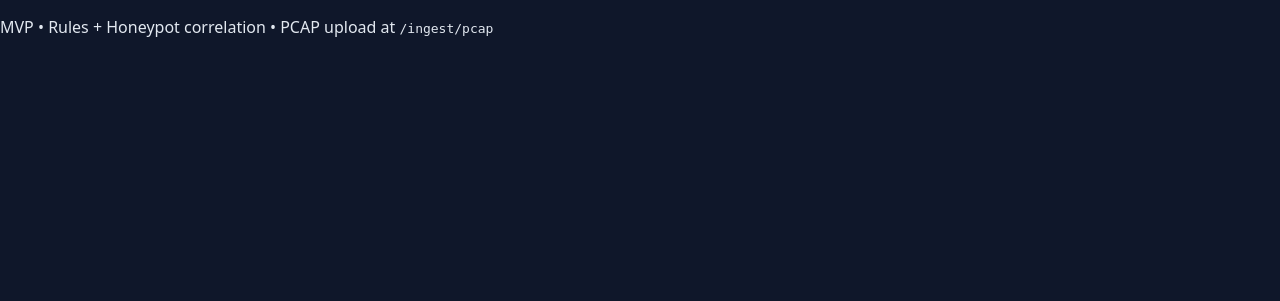
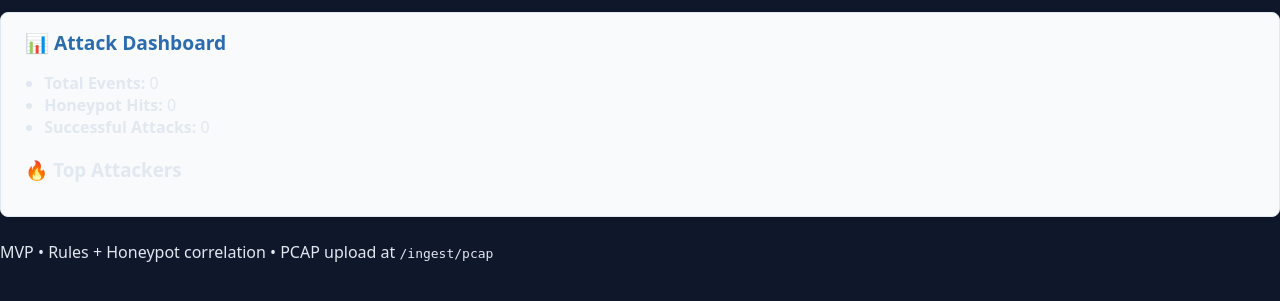
Before and after one commit to ojasvagr123/sih-urlsec-mvp, a FastAPI app: page / in a window 1280 px wide. Shown: the part 187-488 px from the top of the page. Run offline with FastAPI, Linux system fonts and the light colour scheme.

Commit message:
dashboard updates

```diff
--- a/app/main.py
+++ b/app/main.py
@@ -10,22 +10,26 @@
 from .detect import analyze
 from .pcap_ingest import parse_pcap_to_events
 import io, csv, os, datetime
+from collections import Counter
 
 app = FastAPI(title="URL Attack Detector MVP")
 
-# ✅ Fixed paths (correct relative to container)
+# Mount static + templates
 app.mount("/static", StaticFiles(directory="app/static"), name="static")
 templates = Jinja2Templates(directory="app/templates")
 
-# Initialize DB
+# Init DB
 init_db()
 
+# -----------------
+# Utility functions
+# -----------------
 
 def upsert_event_dict(ev: Dict[str, Any]):
     ev = ev.copy()
     ev.setdefault("event_id", gen_event_id())
     ev.setdefault("headers", {})
-    if ev.get("url") and (ev.get("params") is None or ev.get("params") == {}):
+    if ev.get("url") and not ev.get("params"):
         try:
             ev["params"] = extract_params(ev["url"])
         except Exception:
@@ -38,7 +42,6 @@
     with get_session() as s:
         s.add(Event(**ev))
         s.commit()
-
 
 def correlate_honeypot(window_seconds: int = 3600):
     with get_session() as s:
@@ -59,6 +62,11 @@
                         pass
         s.commit()
 
+# -----------------
+# Routes
+# -----------------
+
+from collections import Counter
 
 @app.get("/", response_class=HTMLResponse)
 def index(
@@ -76,18 +84,57 @@
         if success is not None:
             stmt = stmt.where(Event.is_success == success)
         rows = s.exec(stmt.order_by(Event.id.desc()).limit(500)).all()
+
+        # --- Dashboard Stats ---
+        total_events = len(s.exec(select(Event)).all())
+        honeypot_hits = len(s.exec(select(Event).where(Event.honeypot_correlated == True)).all())
+        successful_attacks = len(s.exec(select(Event).where(Event.is_success == True)).all())
+
+        from collections import Counter
+
+        # Top attackers by IP
+        ips = [e.src_ip for e in s.exec(select(Event.src_ip)).all()]
+        ip_counts = Counter(ips)
+        top_attackers = ip_counts.most_common(5)
+
+        # Attack types distribution
+        attack_types_list = [e.attack_type for e in s.exec(select(Event.attack_type)).all() if e.attack_type]
+        type_counts = Counter(attack_types_list).most_common(5)
+
     return templates.TemplateResponse(
         "index.html",
-        {"request": request, "rows": rows, "filters": {"attack_type": attack_type, "ip": ip, "success": success}},
+        {
+            "request": request,
+            "rows": rows,
+            "filters": {"attack_type": attack_type, "ip": ip, "success": success},
+            "stats": {
+                "total": total_events,
+                "honeypot": honeypot_hits,
+                "success": successful_attacks,
+                "top_attackers": top_attackers,
+                "attack_types": type_counts,   # ✅ added this
+            },
+        },
     )
 
 
+
+@app.get("/cowrie", response_class=HTMLResponse)
+def cowrie_index(request: Request, ip: Optional[str] = None, event: Optional[str] = None):
+    with get_session() as s:
+        stmt = select(CowrieEvent)
+        if ip:
+            stmt = stmt.where(CowrieEvent.src_ip == ip)
+        if event:
+            stmt = stmt.where(CowrieEvent.event == event)
+        rows = s.exec(stmt.order_by(CowrieEvent.id.desc()).limit(500)).all()
+    return templates.TemplateResponse(
+        "cowrie.html",
+        {"request": request, "rows": rows, "filters": {"ip": ip, "event": event}},
+    )
+
 @app.get("/events")
-def get_events(
-    attack_type: Optional[str] = None,
-    ip: Optional[str] = None,
-    success: Optional[bool] = None,
-):
+def get_events(attack_type: Optional[str] = None, ip: Optional[str] = None, success: Optional[bool] = None):
     with get_session() as s:
         stmt = select(Event)
         if attack_type:
@@ -98,70 +145,45 @@
             stmt = stmt.where(Event.is_success == success)
         return s.exec(stmt.order_by(Event.id.desc()).limit(1000)).all()
 
-
 @app.get("/export.csv")
-def export_csv(
-    attack_type: Optional[str] = None,
-    ip: Optional[str] = None,
-    success: Optional[bool] = None,
-):
+def export_csv():
     with get_session() as s:
-        stmt = select(Event)
-        if attack_type:
-            stmt = stmt.where(Event.attack_type == attack_type)
-        if ip:
-            stmt = stmt.where(Event.src_ip == ip)
-        if success is not None:
-            stmt = stmt.where(Event.is_success == success)
-        rows = s.exec(stmt.order_by(Event.id.desc())).all()
+        rows = s.exec(select(Event).order_by(Event.id.desc())).all()
     output = io.StringIO()
     w = csv.writer(output)
-    w.writerow(
-        ["timestamp", "src_ip", "dst_ip", "method", "url", "attack_type", "confidence", "is_success", "honeypot_session"]
-    )
+    w.writerow(["timestamp","src_ip","dst_ip","method","url","attack_type","confidence","is_success","honeypot_session"])
     for r in rows:
-        w.writerow(
-            [r.timestamp, r.src_ip, r.dst_ip, r.method, r.url, r.attack_type, r.attack_confidence, r.is_success, r.honeypot_session]
-        )
+        w.writerow([r.timestamp,r.src_ip,r.dst_ip,r.method,r.url,r.attack_type,r.attack_confidence,r.is_success,r.honeypot_session])
     return StreamingResponse(iter([output.getvalue()]), media_type="text/csv")
 
-
 @app.get("/export.json")
-def export_json(
-    attack_type: Optional[str] = None,
-    ip: Optional[str] = None,
-    success: Optional[bool] = None,
-):
-    rows = get_events(attack_type, ip, success)
+def export_json():
+    with get_session() as s:
+        rows = s.exec(select(Event).order_by(Event.id.desc())).all()
     return JSONResponse(content=[r.model_dump() for r in rows])
-
 
 @app.post("/ingest/http")
 async def ingest_http(payload: List[Dict[str, Any]]):
     for ev in payload:
         upsert_event_dict(ev)
-    return {"status": "ok", "ingested": len(payload)}
-
+    return {"status":"ok","ingested":len(payload)}
 
 @app.post("/ingest/cowrie")
 async def ingest_cowrie(payload: List[Dict[str, Any]]):
     with get_session() as s:
         for ev in payload:
             ce = CowrieEvent(
-                **{
-                    "timestamp": ev.get("timestamp") or ev.get("time") or "",
-                    "src_ip": ev.get("src_ip") or ev.get("peerIP") or ev.get("ip") or "",
-                    "event": ev.get("event") or ev.get("message") or "",
-                    "username": ev.get("username") or ev.get("user"),
-                    "password": ev.get("password") or ev.get("pass"),
-                    "session": ev.get("session"),
-                }
+                timestamp=ev.get("timestamp") or ev.get("time") or "",
+                src_ip=ev.get("src_ip") or ev.get("peerIP") or ev.get("ip") or "",
+                event=ev.get("event") or ev.get("message") or "",
+                username=ev.get("username") or ev.get("user"),
+                password=ev.get("password") or ev.get("pass"),
+                session=ev.get("session"),
             )
             s.add(ce)
         s.commit()
     correlate_honeypot()
-    return {"status": "ok", "ingested": len(payload)}
-
+    return {"status":"ok","ingested":len(payload)}
 
 @app.post("/ingest/pcap")
 async def ingest_pcap(file: UploadFile = File(...)):
@@ -173,21 +195,7 @@
     for ev in events:
         upsert_event_dict(ev)
     correlate_honeypot()
-    return {"status": "ok", "pcap_events": len(events)}
-
-@app.get("/cowrie", response_class=HTMLResponse)
-def cowrie_index(request: Request, ip: Optional[str] = None, success: Optional[bool] = None):
-    with get_session() as s:
-        stmt = select(CowrieEvent)
-        if ip:
-            stmt = stmt.where(CowrieEvent.src_ip == ip)
-        if success is not None:
-            if success:
-                stmt = stmt.where(CowrieEvent.event.ilike("%success"))
-            else:
-                stmt = stmt.where(CowrieEvent.event.ilike("%fail%"))
-        rows = s.exec(stmt.order_by(CowrieEvent.id.desc()).limit(500)).all()
-    return templates.TemplateResponse("cowrie.html", {"request": request, "rows": rows, "filters": {"ip": ip, "success": success}})
+    return {"status":"ok","pcap_events":len(events)}
 
 @app.get("/cowrie/export.csv")
 def export_cowrie_csv():
@@ -206,25 +214,6 @@
         rows = s.exec(select(CowrieEvent).order_by(CowrieEvent.id.desc())).all()
     return JSONResponse(content=[r.model_dump() for r in rows])
 
-@app.get("/cowrie", response_class=HTMLResponse)
-def cowrie_index(
-    request: Request,
-    ip: Optional[str] = None,
-    event: Optional[str] = None,
-):
-    with get_session() as s:
-        stmt = select(CowrieEvent)
-        if ip:
-            stmt = stmt.where(CowrieEvent.src_ip == ip)
-        if event:
-            stmt = stmt.where(CowrieEvent.event == event)
-        rows = s.exec(stmt.order_by(CowrieEvent.id.desc()).limit(500)).all()
-    return templates.TemplateResponse(
-        "cowrie.html",
-        {"request": request, "rows": rows, "filters": {"ip": ip, "event": event}},
-    )
-
-
 @app.get("/healthz")
 def healthz():
-    return {"status": "ok"}
+    return {"status":"ok"}
--- a/app/static/styles.css
+++ b/app/static/styles.css
@@ -36,3 +36,9 @@
   margin: 0.5rem 0;
   padding-left: 1.2rem;
 }
+canvas {
+  margin: 1rem 0;
+  background: #0f172a;
+  padding: 0.5rem;
+  border-radius: 6px;
+}
--- a/app/templates/index.html
+++ b/app/templates/index.html
@@ -42,6 +42,21 @@
     </tr>
     {% endfor %}
   </table>
+  <div class="dashboard-summary">
+  <h2>📊 Attack Dashboard</h2>
+  <ul>
+    <li><b>Total Events:</b> {{ stats.total }}</li>
+    <li><b>Honeypot Hits:</b> {{ stats.honeypot }}</li>
+    <li><b>Successful Attacks:</b> {{ stats.success }}</li>
+  </ul>
+
+  <h3>🔥 Top Attackers</h3>
+  <ol>
+    {% for ip, count in stats.top_attackers %}
+      <li>{{ ip }} — {{ count }} events</li>
+    {% endfor %}
+  </ol>
+</div>
 
   <p>MVP • Rules + Honeypot correlation • PCAP upload at <code>/ingest/pcap</code></p>
 </body>
```
Also changed, not shown: data/app.db.
